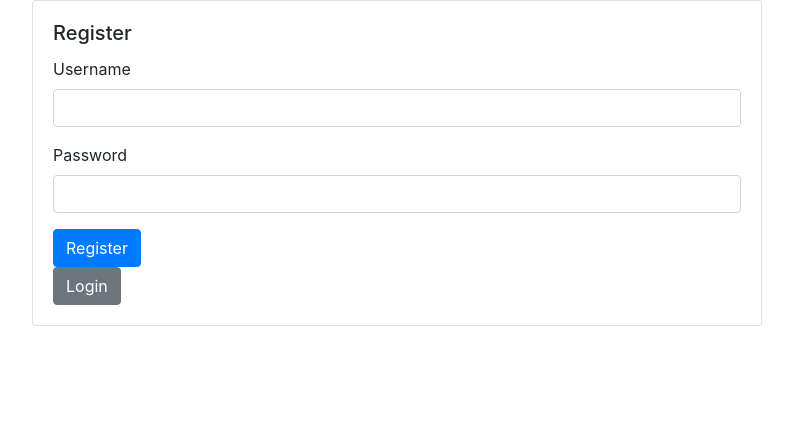
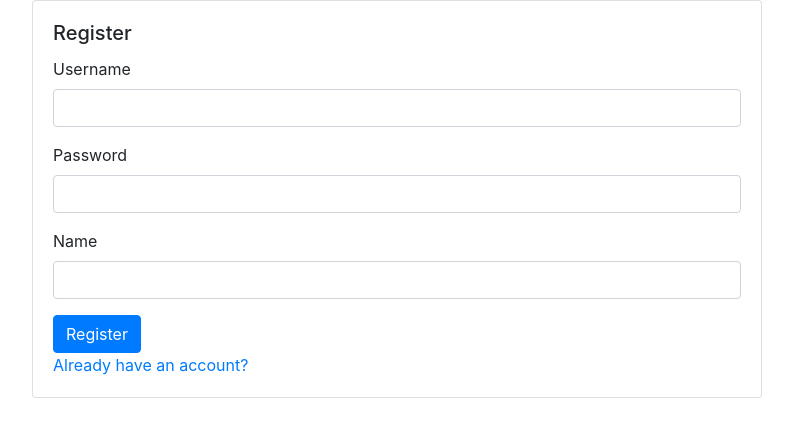
Before and after one commit to RebSheb/comp3000-project, a Flask app: page /register in a window 1280 px wide. Shown: the part 56-493 px from the top of the page, without its empty margins (243-1036 px from the left). Run offline with Flask 2, Linux system fonts and the light colour scheme; some libraries are stand-ins or nearby versions.

Commit message:
Update commented code to not break if uncommented

```diff
--- a/Website/console/__init__.py
+++ b/Website/console/__init__.py
@@ -45,7 +45,7 @@ def create_app():
     #@app.before_first_request
     #def create_test_user():
     #    try:
-    #        user = models.User("testtest", "cheese")
+    #        user = models.User("testtest", "cheese", "Test User")
     #        db.session.add(user)
     #        db.session.commit()
     #    except Exception:
--- a/Website/console/templates/register.jinja2
+++ b/Website/console/templates/register.jinja2
@@ -23,12 +23,16 @@
                         <label for="inputPassword">Password</label>
                         <input name="password" type="password" class="form-control" id="inputPassword">
                     </div>
+                    <div class="form-group">
+                        <label for="inputName">Name</label>
+                        <input name="name" type="text" class="form-control" id="inputName">
+                    </div>
                     <a class="card-link">
                         <button type="submit" class="btn btn-primary">Register</button>
                     </a>
                 </form>
                 <a class="card-link" href={{ url_for('login') }}>
-                    <button class="btn btn-secondary">Login</button>
+                    Already have an account?
                 </a>
             </div>
         </div>
```
